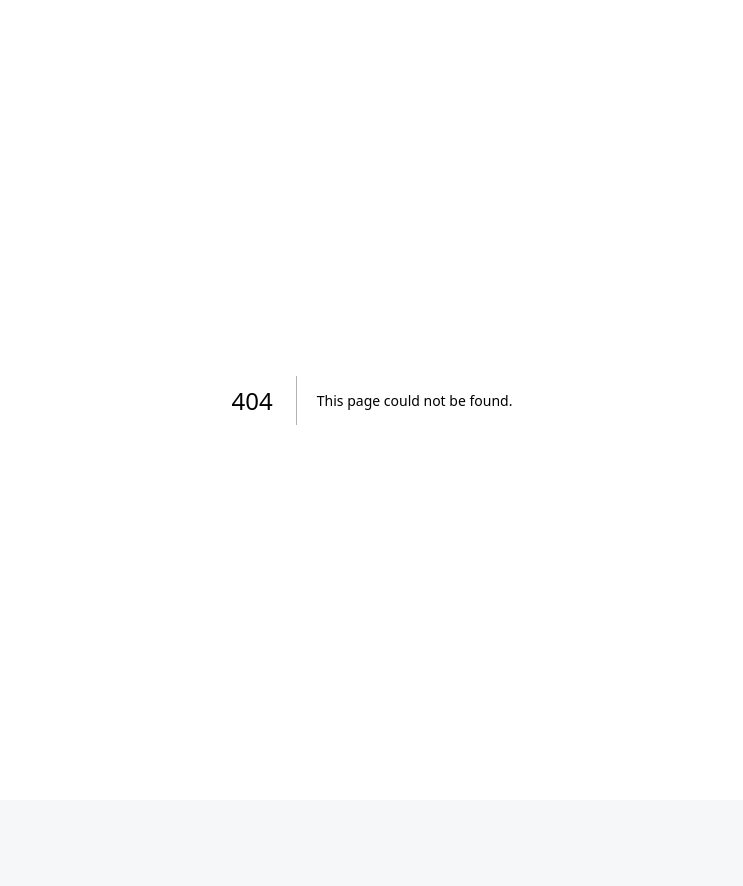
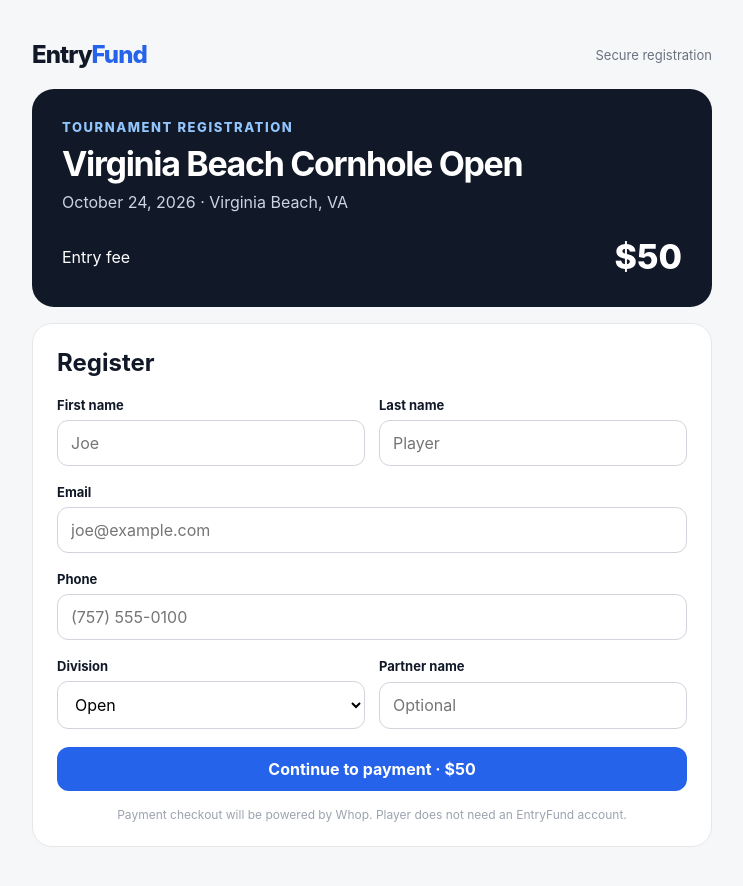
Before and after one commit to retroservices1121/Entryfund, a Next.js app: page /events/fall-league in a window 1280 px wide. Before the commit this address had no page. Shown: the whole page, without its empty margins (268-1011 px from the left). Before the commit the page ends 800 px from the top, so only its background shows below. Built offline with nearby package versions, Linux system fonts and the light colour scheme.

Commit message:
Add app/events/[slug]/page.tsx

```diff
--- /dev/null
+++ b/app/events/[slug]/page.tsx
@@ -0,0 +1,36 @@
+import Link from "next/link";
+
+export default function RegistrationPage() {
+  return (
+    <main className="reg-page">
+      <div className="row" style={{marginBottom:20}}>
+        <Link className="brand" href="/">Entry<span>Fund</span></Link>
+        <span className="muted small">Secure registration</span>
+      </div>
+
+      <section className="reg-hero">
+        <div className="eyebrow" style={{color:"#93c5fd"}}>Tournament registration</div>
+        <h1>Virginia Beach Cornhole Open</h1>
+        <div className="muted" style={{color:"#cbd5e1"}}>October 24, 2026 · Virginia Beach, VA</div>
+        <div style={{height:24}} />
+        <div className="row"><span>Entry fee</span><span className="price">$50</span></div>
+      </section>
+
+      <form className="checkout">
+        <h2 style={{marginTop:0}}>Register</h2>
+        <div className="two">
+          <div className="field"><label>First name</label><input placeholder="Joe" /></div>
+          <div className="field"><label>Last name</label><input placeholder="Player" /></div>
+        </div>
+        <div className="field"><label>Email</label><input type="email" placeholder="joe@example.com" /></div>
+        <div className="field"><label>Phone</label><input placeholder="(757) 555-0100" /></div>
+        <div className="two">
+          <div className="field"><label>Division</label><select><option>Open</option><option>Competitive</option><option>Social</option></select></div>
+          <div className="field"><label>Partner name</label><input placeholder="Optional" /></div>
+        </div>
+        <button type="button" className="btn btn-blue" style={{width:"100%"}}>Continue to payment · $50</button>
+        <div className="footer-note">Payment checkout will be powered by Whop. Player does not need an EntryFund account.</div>
+      </form>
+    </main>
+  );
+}
```
